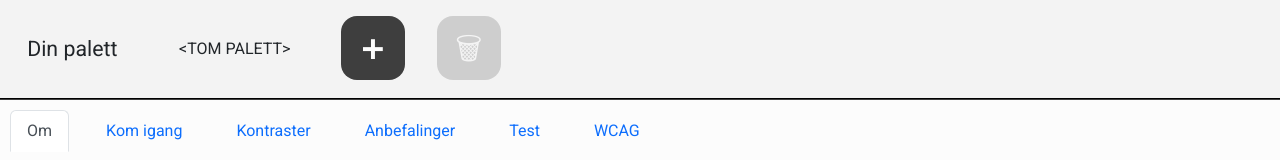
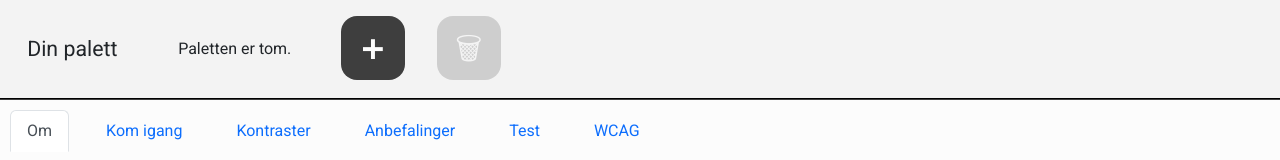
Before and after one commit to NorskRegnesentral/ccc21, a React (Create React App) app: page /#/ in a window 1280 px wide. Shown: the top 160 px of the page. Built offline with nearby package versions, Linux system fonts and the light colour scheme.

Commit message:
moved text into string repo

```diff
--- a/public/locales/nb/translation.json
+++ b/public/locales/nb/translation.json
@@ -16,7 +16,8 @@
     "contrast-table-radiobutton-title" :  "Velg visning for tabellen",
     "recommendation-section-title" : "Oppsummering av fargekombinasjoner",
     "wcag-section-title" : "WCAG",
-    "my-colors-heading" : "Din palett",
+  "my-colors-heading" : "Din palett",
+  "my-colors-empty" : "Paletten er tom.",
     "change-color" : "Endre farge",
     "footer-text": "",
     "input-delete" : "fjern farge",
--- a/src/components/myColors/myColors.jsx
+++ b/src/components/myColors/myColors.jsx
@@ -41,7 +41,7 @@ const MyColors = ({ colorList, setColorList, direction, setDirection }) => {
       </div>
       <ul className="adaptive-color-list">
         <li className={`my-color-list-item ${colorList.length > 0 ? "disabled-message" : "enabled-message"}`}>
-          <div className="empty-message">&lt;TOM PALETT&gt;</div>
+          <div className="empty-message">{t('my-colors-empty')}</div>
           <div className="dummy-item">
             <ColorInput/>
           </div>
```
